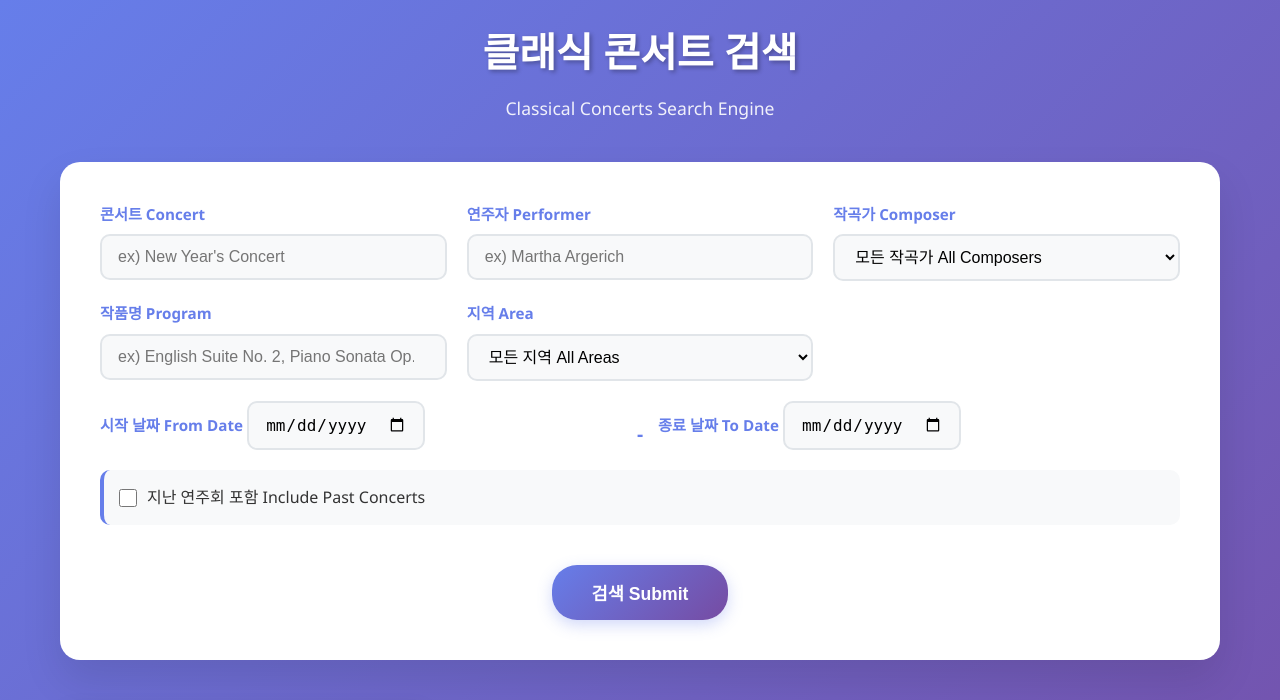
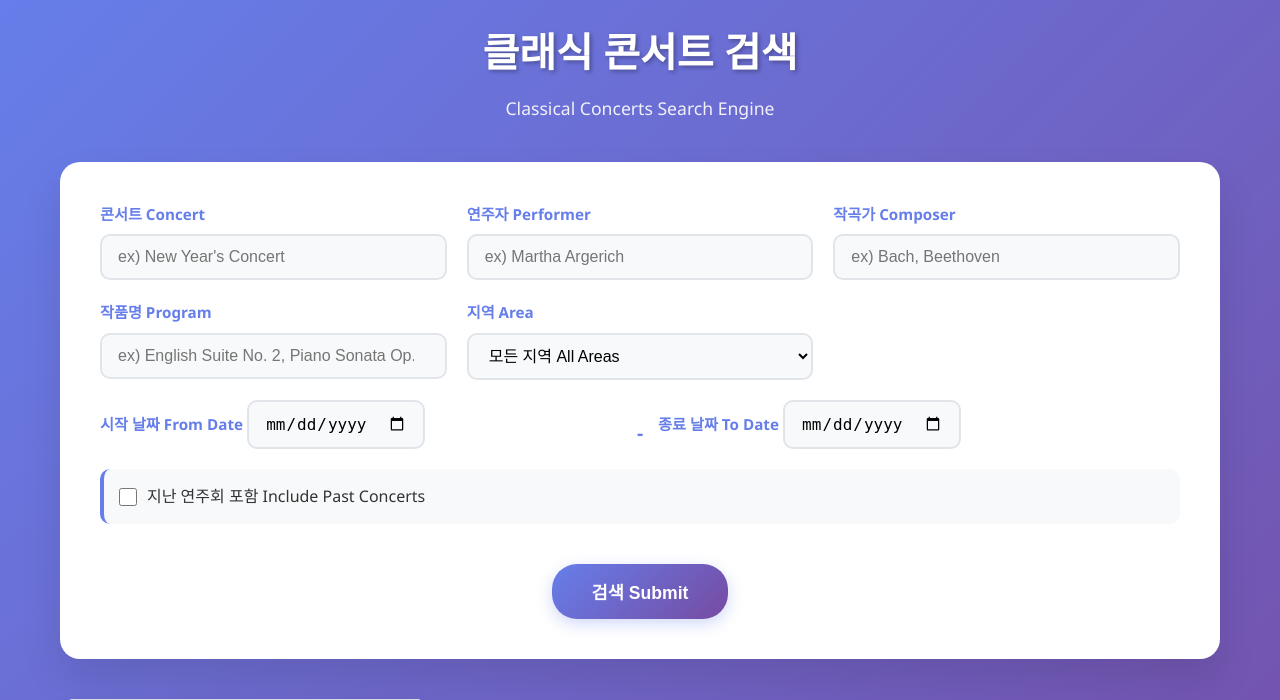
Before and after one commit to nyhyuni/classical_music_korea, a Django app: template concert/templates/concert/concert_list.html in a window 1280 px wide. Shown: the top 700 px of the page. Run offline with Django 5.2, Linux system fonts and the light colour scheme; the template is opened without the code that fills it: values that come from a table or form of the project are taken from there, others are empty; data comes from the database, SQL or seed files in the repository; tables that the repository leaves empty hold one stand-in row (values such as "Sample post"); grey boxes marked "Sample" are stand-in pictures.

Commit message:
some cosmetic changes

```diff
--- a/concert/templates/concert/concert_list.html
+++ b/concert/templates/concert/concert_list.html
@@ -285,12 +285,7 @@
 
                 <div class="form-group">
                     <label for="composer" class="form-label">작곡가 Composer</label>
-                    <select name="composer" id="composer" class="form-select">
-                        <option value="">모든 작곡가 All Composers</option>
-                        {% for composer in composers %}
-                            <option value="{{ composer.name }}" {% if request.GET.composer == composer.name %}selected{% endif %}>{{ composer.name }}</option>
-                        {% endfor %}
-                    </select>
+                    <input type="search" class="form-input" name="composer" id="composer" placeholder="ex) Bach, Beethoven" value="{{ request.GET.composer }}">
                 </div>
 
                 <div class="form-group">
--- a/concert/views.py
+++ b/concert/views.py
@@ -3,7 +3,7 @@
 from django.views.decorators.cache import cache_page
 from django.db.models import Q
 from django.shortcuts import render, redirect
-from datetime import datetime, timezone
+from datetime import datetime, timezone, timedelta
 
 from .models import Concert, Area
 from catalog.models import Composer
@@ -64,5 +64,7 @@
         to_date = self.request.GET.get("to_date")
         if to_date:
             to_date = datetime.strptime(to_date, '%Y-%m-%d')
+            days_to_add = timedelta(days=1)
+            to_date = to_date + days_to_add
             filter_query.add(Q(datetime__lt=to_date), Q.AND)
         return Concert.objects.filter(filter_query).order_by('datetime').distinct()
```
